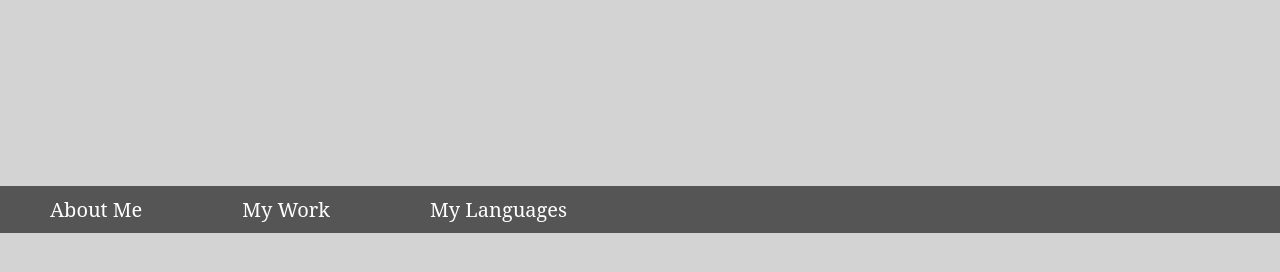
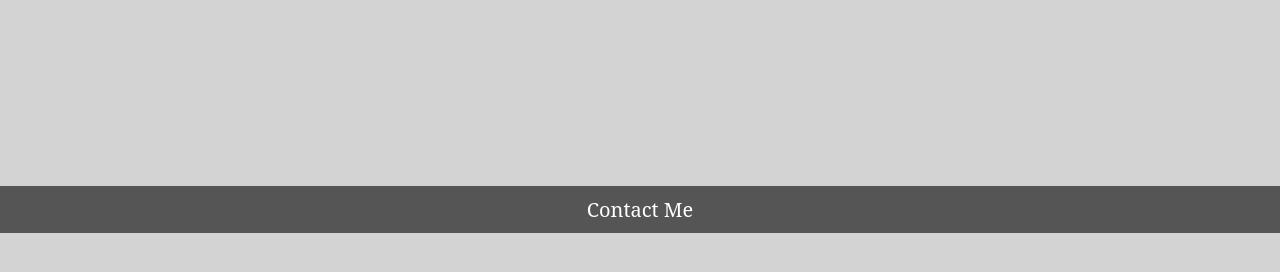
Before and after one commit to ag4sm/portfolio, a plain HTML site: page index.html in a window 1280 px wide. Shown: the part 278-550 px from the top of the page. Drawn offline with Linux system fonts and the light colour scheme; a web font is replaced by a local one.

Commit message:
style nav bar and edit nav bar

```diff
--- a/css/main.css
+++ b/css/main.css
@@ -61,6 +61,7 @@ nav {
     background-color: #555555;
     font-family: 'Alice', 'serif';
     font-size: 20px;
+    justify-content: center;
 }
 
 nav li{
--- a/index.html
+++ b/index.html
@@ -21,9 +21,7 @@
             </div>
         </div>
         <nav>
-            <li>About Me</li>
-            <li>My Work</li>
-            <li>My Languages</li>
+            <li>Contact Me</li>
         </nav>
     </header>
     <main>
```
